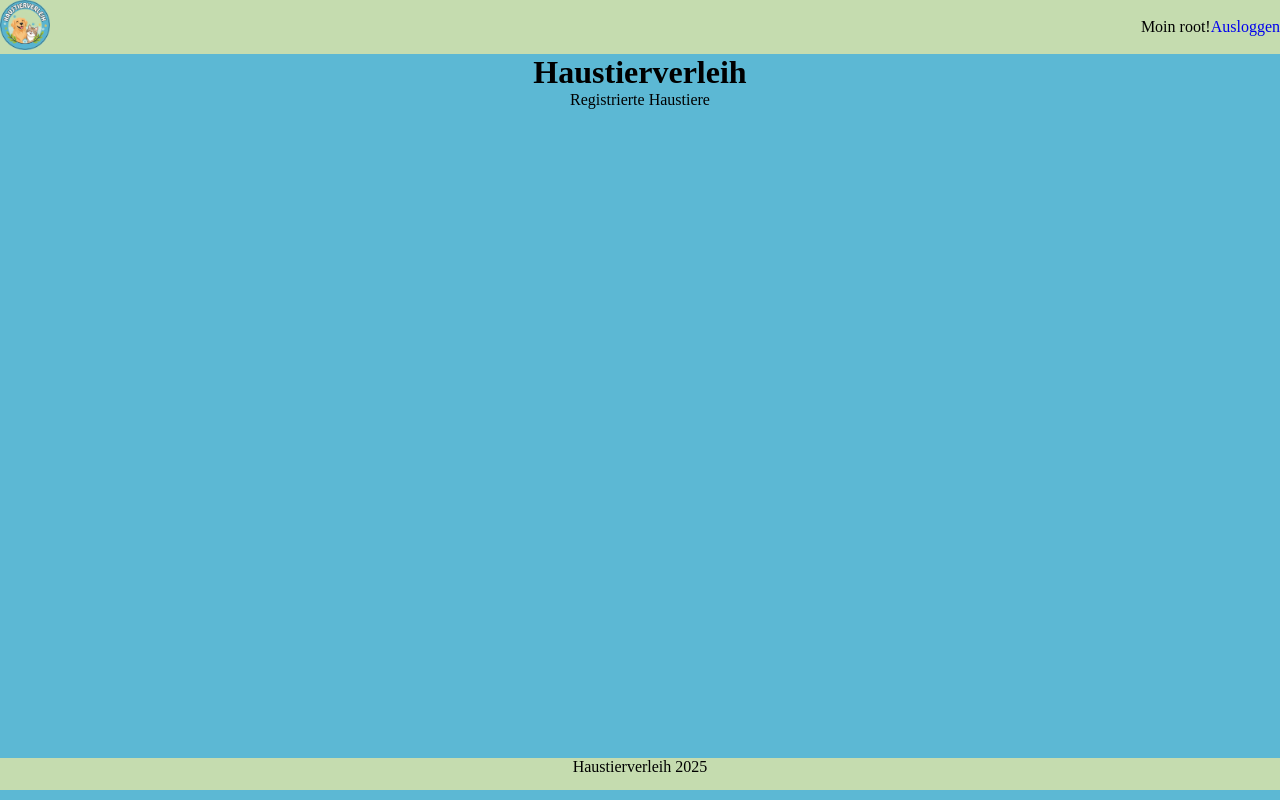
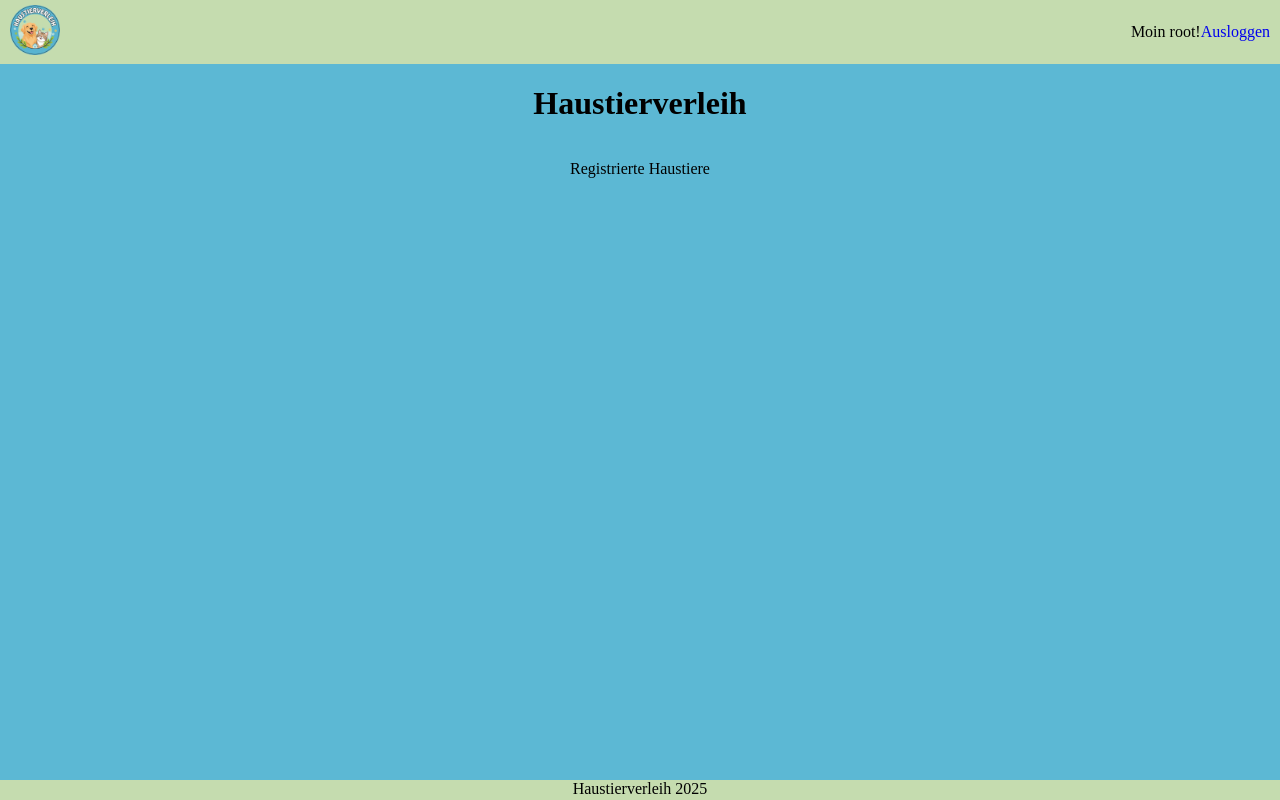
Before and after one commit to cewolfmeier/Haustierverleih, a Flask app: page / in a window 1280 px wide. Run offline with Flask 3, Linux system fonts and the light colour scheme; data that the repository does not hold is empty.

Commit message:
added styles

```diff
--- a/haustierverleih/app/static/styles.css
+++ b/haustierverleih/app/static/styles.css
@@ -1,16 +1,17 @@
 /* global tag definition */
-* {
-    margin: 0;
-    padding: 0;
-}
 html, body {
     height: 100%;
 }
 body {
+    margin: 0px;
+    padding: 0px;
     background-color: #5cb8d4;
+    position: relative;
+    min-height: 100%;
 }
 
 nav {
+    padding: 5px 10px;
     background-color: #c5dcaf;
     display: flex;
     justify-content: space-between;
@@ -24,8 +25,8 @@ footer {
     position:absolute;
     bottom: 0;
     width: 100%;
-    height: 2em;
-    margin: 50px 0px 10px 0px;
+    height: 20px;
+    margin: 0 auto;
     text-align: center;
     background-color: #c5dcaf;
 
@@ -45,6 +46,7 @@ footer {
 
 /* content section */
 .content {
+    padding-bottom: 20px;
     display: flex;
     flex-flow: column nowrap;
     align-items: center;
```
